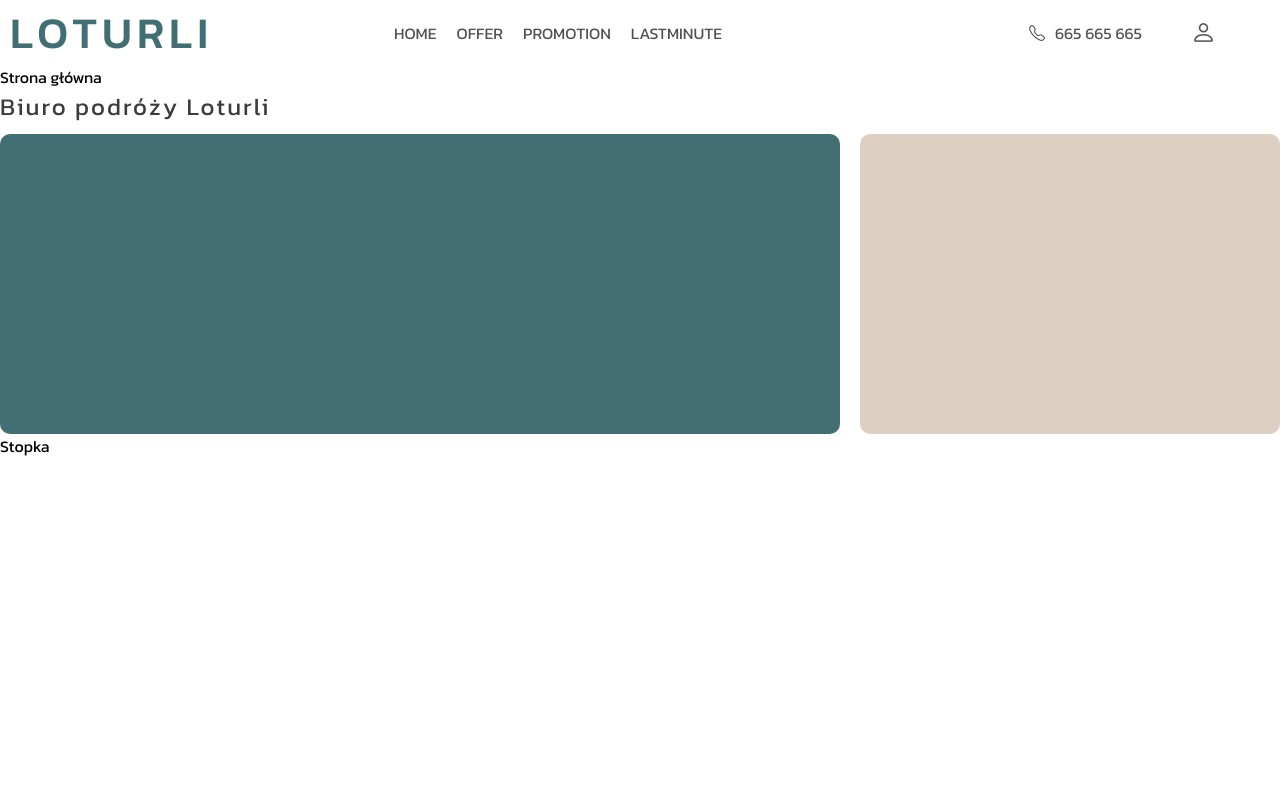
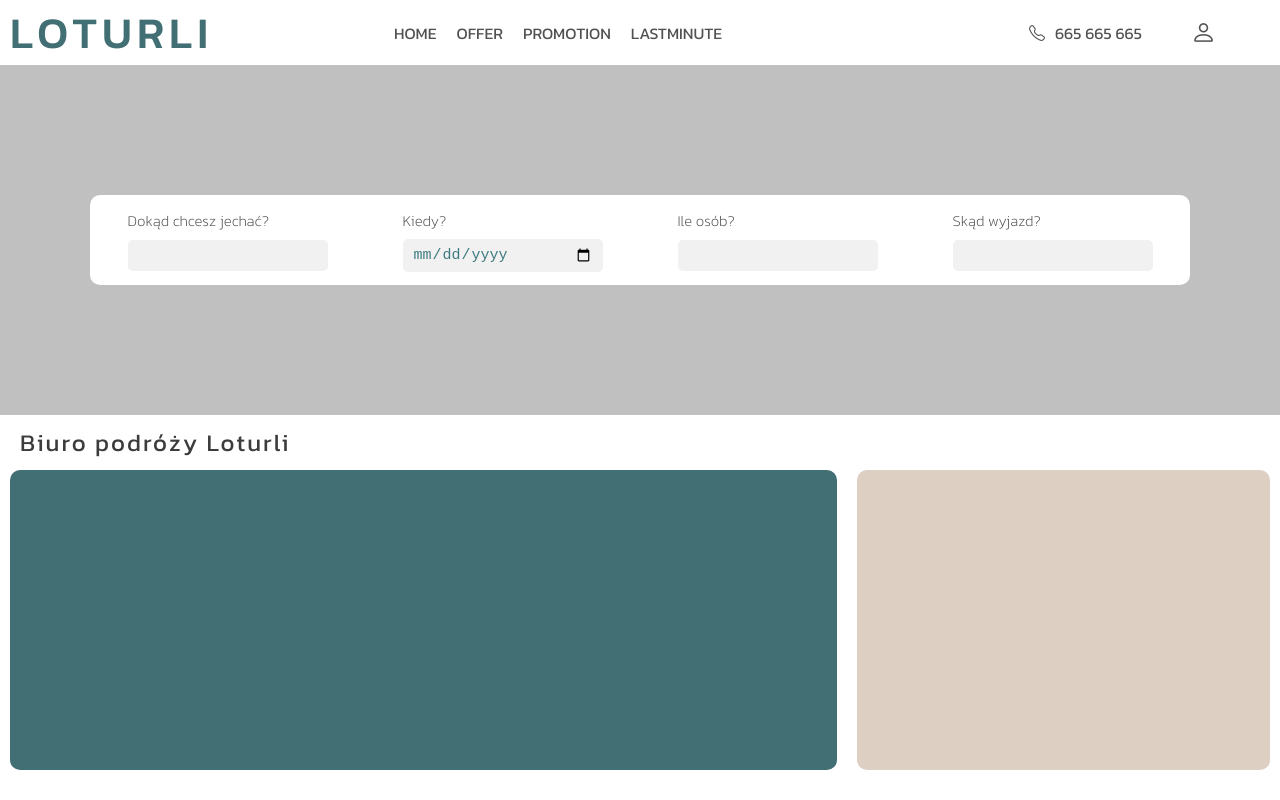
Before and after one commit to DawidDev/loturli, a React (Create React App) app: page / in a window 1280 px wide. Built offline with nearby package versions, Linux system fonts and the light colour scheme; the HTML template or start-up script is replaced by a standard one.

Commit message:
Add Search section

```diff
--- a/src/App.css
+++ b/src/App.css
@@ -8,8 +8,6 @@
  }
 
  body {
-   overflow: hidden;
+   overflow: auto;
    font-family: 'Kanit', sans-serif;
-   max-width: 1400px;
-   margin: 0 auto;
  }
--- a/src/App.js
+++ b/src/App.js
@@ -17,7 +17,6 @@ function App() {
       <Router>
         <Navigation />
         <Content />
-        <Footer />
       </Router>
   );
 }
--- /dev/null
+++ b/src/Components/Search.js
@@ -0,0 +1,104 @@
+import React from "react";
+
+import styled from "styled-components";
+
+const SearchContainer = styled.div`
+  width: 100%;
+  height: 350px;
+  background-color: silver;
+  display: flex;
+  justify-content: center;
+  align-items: center;
+
+  .box {
+    width: 95%;
+    max-width: 1100px;
+    min-width: 400px;
+    height: 90px;
+    display: flex;
+    justify-content: space-around;
+    border-radius: 10px;
+    background-color: #fff;
+
+    .item {
+      width: 20%;
+      height: 100%;
+      padding: 10px;
+      display: flex;
+      flex-wrap: wrap;
+      align-items: center;
+
+      p {
+        margin: 0;
+        font-size: 15px;
+        color: #515151;
+        font-weight: 200;
+      }
+
+      input {
+        background-color: #f1f1f1;
+        border: none;
+        outline: none;
+        width: 100%;
+        border-radius: 5px;
+        color: #3d7a7f;
+        padding: 7px 10px;
+        font-size: 15px;
+      }
+    }
+  }
+
+  @media (max-width: 768px) {
+    height: auto;
+
+    .box {
+        width: 80%;
+        height: auto;
+        flex-wrap: wrap;
+        background-color: transparent;
+        margin: 20px 0;
+
+        .item {
+            width: 80%;
+            background-color: #fff;
+            margin-bottom: 10px;
+            border-radius: 10px;
+            padding: 20px;
+
+            p {
+                font-size: 20px;
+                margin-bottom: 10px;
+            }
+
+            input {
+                font-size: 20px;
+            }
+        }
+    }
+
+  }
+`;
+
+const Item = ({title, typeInput}) => (
+  <>
+    <div className="item">
+      <p>{title}</p>
+      <input type={typeInput} />
+    </div>
+  </>
+);
+
+const Search = () => {
+  return (
+    <SearchContainer>
+      <div className="box">
+       <Item title={'Dokąd chcesz jechać?'} typeInput={'text'}/>
+       <Item title={'Kiedy?'} typeInput={'date'}/>
+       <Item title={'Ile osób?'} typeInput={'number'}/>
+       <Item title={'Skąd wyjazd?'} typeInput={'text'} />
+      </div>
+    </SearchContainer>
+  );
+};
+
+export default Search;
--- a/src/Components/TitleSection.js
+++ b/src/Components/TitleSection.js
@@ -5,7 +5,7 @@ import styled from "styled-components";
 const TitleSectionContainer = styled.div`
   font-size: 1.5rem;
   letter-spacing: 2px;
-  margin-bottom: 10px;
+  margin: 10px;
   color: #3C3C3C;
 `;
 
--- a/src/Layouts/Content.js
+++ b/src/Layouts/Content.js
@@ -1,6 +1,8 @@
 import React from "react";
 
 import { BrowserRouter as Router, Routes, Route, Link } from "react-router-dom";
+
+import styled from "styled-components";
 
 import Home from "../Pages/Home";
 import Offer from "../Pages/Offer";
@@ -8,10 +10,18 @@ import Promotion from "../Pages/Promotion";
 import LastMinute from "../Pages/LastMinute"
 import NotFound from "../Pages/NotFound";
 
+const ContentContainer = styled.div`
+  @media (max-width: 768px) {
+    //padding-top: 80px; // Height navbar when display is <= 768px
+  }
+`
+
+
 
 // Render contend based on link from React-Router-Dom
 const Content = () => {
   return (
+    <ContentContainer>
       <Routes>
         <Route path="/" exact element={<Home />} />
         <Route path="/offer" element={<Offer />} />
@@ -19,6 +29,7 @@ const Content = () => {
         <Route path="/lastminute" element={<LastMinute />} />
         <Route path="*" element={<NotFound/>}/>
       </Routes>
+      </ContentContainer>
   );
 };
 
--- a/src/Layouts/Navigation.js
+++ b/src/Layouts/Navigation.js
@@ -16,6 +16,8 @@ const NavigationStyled = styled.div`
   align-items: center;
   color: #515151;
   position: relative;
+  max-width: 1400px;
+  margin: 0 auto;
 
   .logo {
     font-size: 44px;
@@ -80,6 +82,7 @@ const NavigationStyled = styled.div`
     color: ${props => props.menuRWD ? '#fff' : 'black'};
     transition: 0.25s;
 
+
     .logo {
       width: auto;
       transition: 0.35s;
@@ -91,7 +94,7 @@ const NavigationStyled = styled.div`
       top: 0;
       box-sizing: border-box;
       margin: 0;
-      position: absolute;
+      position: fixed;
       background-color: #426F74;
       width: 100%;
       height: 100%;
--- a/src/Pages/Home.js
+++ b/src/Pages/Home.js
@@ -3,9 +3,15 @@ import styled from "styled-components";
 
 // Import home page components to display
 import Incentive from "../Components/Incentive";
+import Search from "../Components/Search";
 
 const HomeContainer = styled.div`
   //border: 1px solid red;
+  max-width: 1400px;
+   margin: 0 auto;
+   max-width: 1400px;
+   margin: 0 auto;
+   padding: 0 10px;
 
   @media (max-width: 768px) {
       padding: 0 10px;
@@ -14,10 +20,13 @@ const HomeContainer = styled.div`
 
 const Home = () => {
   return (
+    <>
+    <Search />
     <HomeContainer>
-      <div>Strona główna</div>
       <Incentive />
     </HomeContainer>
+    </>
+
   );
 };
 
```
Also changed, not shown: img/woman-on-beach.jpg (added).
